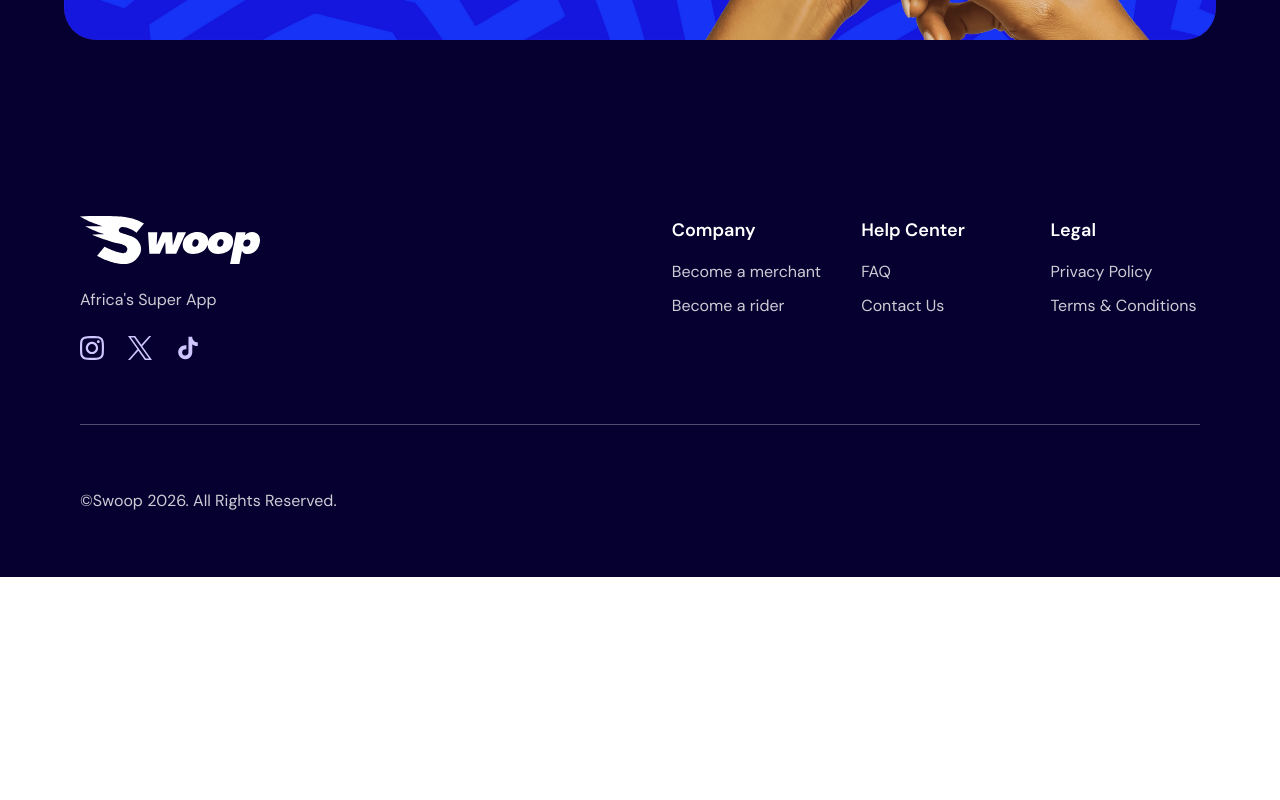
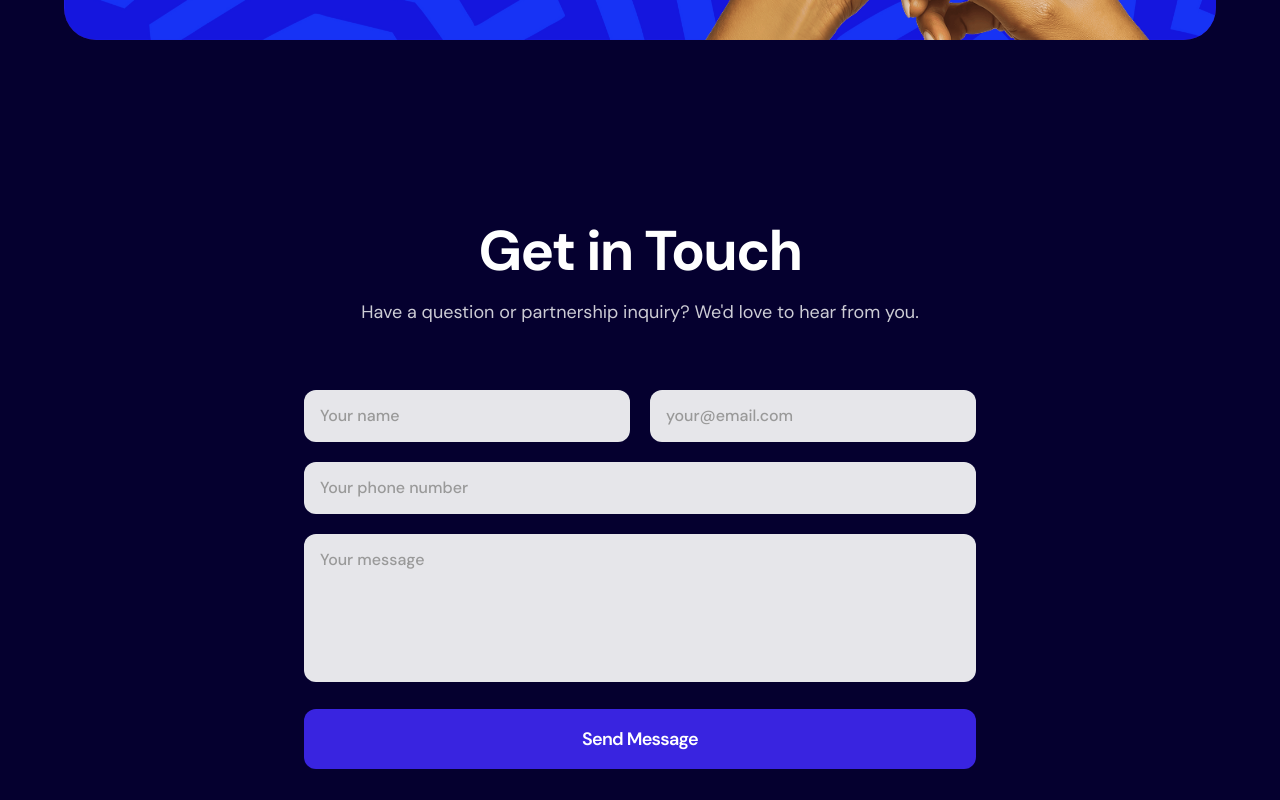
Before and after one commit to abir-swoop/website, a React (Vite) app: page / in a window 1280 px wide. Shown: the part 9980-10780 px from the top of the page. Before the commit the page ends 10557 px from the top, so only its background shows below. Built offline with nearby package versions, Linux system fonts and the light colour scheme; no server answers.

Commit message:
contact us

```diff
--- /dev/null
+++ b/src/components/sections/ContactUs.tsx
@@ -0,0 +1,142 @@
+import { useState } from 'react';
+import { useInView } from '../../hooks/useInView';
+
+const BASE_URL = import.meta.env.VITE_API_BASE_URL || '';
+
+interface ContactFormData {
+  name: string;
+  email: string;
+  phone: string;
+  message: string;
+}
+
+export default function ContactUs() {
+  const [ref, inView] = useInView();
+  const [formData, setFormData] = useState<ContactFormData>({
+    name: '',
+    email: '',
+    phone: '',
+    message: ''
+  });
+  const [submitted, setSubmitted] = useState(false);
+  const [submitting, setSubmitting] = useState(false);
+  const [error, setError] = useState('');
+
+  const handleChange = (e: React.ChangeEvent<HTMLInputElement | HTMLTextAreaElement>) => {
+    const { name, value } = e.target;
+    setFormData(prev => ({ ...prev, [name]: value }));
+  };
+
+  const handleSubmit = async (e: React.FormEvent) => {
+    e.preventDefault();
+    if (!formData.name || !formData.email || !formData.phone || !formData.message) {
+      setError('Please fill in all fields');
+      return;
+    }
+
+    setSubmitting(true);
+    setError('');
+
+    try {
+      const response = await fetch(`${BASE_URL}/api/notifications/email/contact-us`, {
+        method: 'POST',
+        headers: { 'Content-Type': 'application/json' },
+        body: JSON.stringify(formData)
+      });
+
+      if (!response.ok) throw new Error('Failed to submit form');
+
+      setSubmitted(true);
+      setFormData({ name: '', email: '', phone: '', message: '' });
+    } catch (err) {
+      setError('Something went wrong. Please try again.');
+      console.error(err);
+    } finally {
+      setSubmitting(false);
+    }
+  };
+
+  return (
+    <section id="contact-form" className="bg-brand-dark w-full px-4 sm:px-6 md:px-16 py-20">
+      <div ref={ref as React.RefObject<HTMLDivElement>} className="max-w-[1280px] mx-auto">
+        {/* Header */}
+        <div className={`text-center mb-16 transition-all duration-700 ease-out ${inView ? 'opacity-100 translate-y-0' : 'opacity-0 translate-y-8'}`}>
+          <h2 className="text-white font-extrabold text-[clamp(2rem,5vw,3.5rem)] leading-tight tracking-[-0.03em]">
+            Get in Touch
+          </h2>
+          <p className="mt-3 text-white/80 text-lg max-w-xl mx-auto">
+            Have a question or partnership inquiry? We'd love to hear from you.
+          </p>
+        </div>
+
+        {/* Form Container */}
+        <div className={`max-w-2xl mx-auto transition-all duration-700 ease-out delay-200 ${inView ? 'opacity-100 translate-y-0' : 'opacity-0 translate-y-8'}`}>
+          {submitted ? (
+            <div className="bg-green-500/20 border border-green-500/50 rounded-2xl p-8 text-center">
+              <p className="text-white font-semibold text-lg">
+                Thank you for reaching out! We'll get back to you soon.
+              </p>
+            </div>
+          ) : (
+            <form onSubmit={handleSubmit} className="space-y-5">
+              {/* Name and Email Row */}
+              <div className="grid grid-cols-1 sm:grid-cols-2 gap-5">
+                <input
+                  type="text"
+                  name="name"
+                  value={formData.name}
+                  onChange={handleChange}
+                  placeholder="Your name"
+                  required
+                  className="rounded-xl px-4 py-3.5 text-[#4e4c84] font-medium text-base outline-none placeholder:text-[#999] bg-white/90 backdrop-blur-sm w-full"
+                />
+                <input
+                  type="email"
+                  name="email"
+                  value={formData.email}
+                  onChange={handleChange}
+                  placeholder="your@email.com"
+                  required
+                  className="rounded-xl px-4 py-3.5 text-[#4e4c84] font-medium text-base outline-none placeholder:text-[#999] bg-white/90 backdrop-blur-sm w-full"
+                />
+              </div>
+
+              {/* Phone */}
+              <input
+                type="tel"
+                name="phone"
+                value={formData.phone}
+                onChange={handleChange}
+                placeholder="Your phone number"
+                required
+                className="rounded-xl px-4 py-3.5 text-[#4e4c84] font-medium text-base outline-none placeholder:text-[#999] bg-white/90 backdrop-blur-sm w-full"
+              />
+
+              {/* Message */}
+              <textarea
+                name="message"
+                value={formData.message}
+                onChange={handleChange}
+                placeholder="Your message"
+                required
+                rows={5}
+                className="rounded-xl px-4 py-3.5 text-[#4e4c84] font-medium text-base outline-none placeholder:text-[#999] bg-white/90 backdrop-blur-sm w-full resize-none"
+              />
+
+              {error && <p className="text-red-300 text-sm">{error}</p>}
+
+              {/* Submit Button */}
+              <button
+                type="submit"
+                disabled={submitting}
+                className="w-full bg-brand-primary text-white font-semibold text-base sm:text-lg rounded-xl px-6 py-4 hover:bg-[#3218c8] transition-colors tracking-[-0.04em] disabled:opacity-60"
+              >
+                {submitting ? 'Sending...' : 'Send Message'}
+              </button>
+            </form>
+          )}
+        </div>
+      </div>
+    </section>
+  );
+}
--- a/src/pages/EswatiniPage.tsx
+++ b/src/pages/EswatiniPage.tsx
@@ -8,6 +8,7 @@ import Movement from '../components/sections/Movement';
 import Cta from '../components/sections/Cta';
 import Faqs from '../components/sections/Faqs';
 import Download from '../components/sections/Download';
+import ContactUs from '../components/sections/ContactUs';
 import VCs from '../components/sections/VCs';
 import { CONTENT_MAP } from '../config/contentConfig';
 
@@ -33,6 +34,7 @@ export default function EswatiniPage() {
         playStoreUrl={content.playStoreUrl}
         mockupImage={content.hero.handMockupImage}
       />
+      <ContactUs />
     </Layout>
   );
 }
--- a/src/pages/NigeriaPage.tsx
+++ b/src/pages/NigeriaPage.tsx
@@ -7,6 +7,7 @@ import Movement from '../components/sections/Movement';
 import Cta from '../components/sections/Cta';
 import Faqs from '../components/sections/Faqs';
 import Download from '../components/sections/Download';
+import ContactUs from '../components/sections/ContactUs';
 import VCs from '../components/sections/VCs';
 import { CONTENT_MAP } from '../config/contentConfig';
 import Partners from '../components/sections/Partners';
@@ -35,6 +36,7 @@ export default function NigeriaPage() {
         playStoreUrl={content.playStoreUrl}
         mockupImage={content.hero.handMockupImage}
       />
+      <ContactUs />
     </Layout>
   );
 }
```
